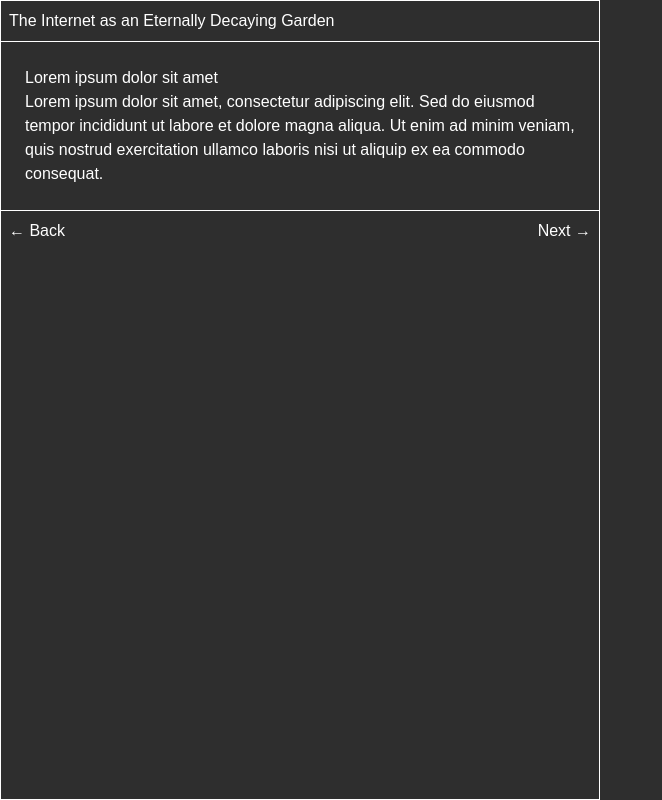
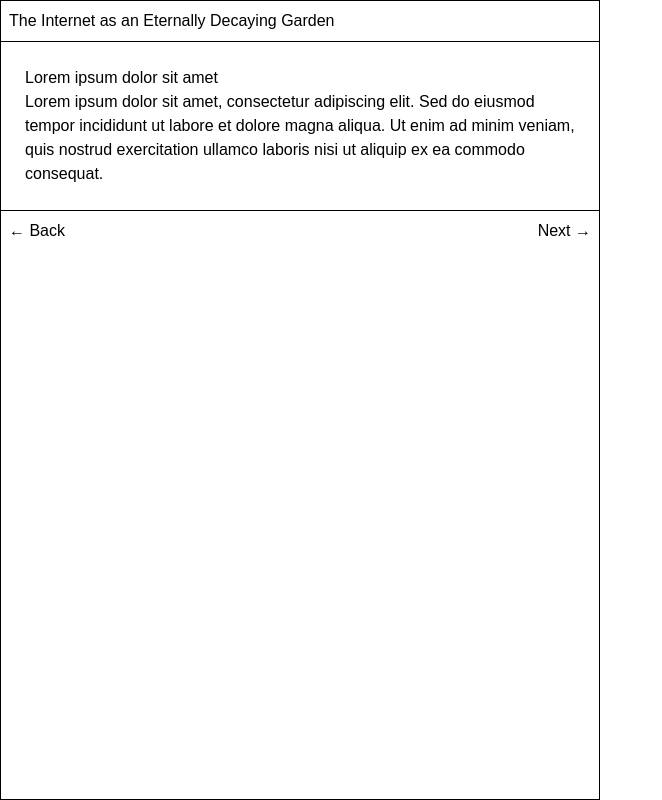
Before and after one commit to spoonmilk/eternally-decaying-garden, a Next.js app: page / in a window 1280 px wide. Shown: the whole page, without its empty margins (0-662 px from the left). Built offline with nearby package versions, Linux system fonts and the light colour scheme; a web font is replaced by a local one.

Commit message:
feat: add light mode colors

```diff
--- a/src/app/globals.css
+++ b/src/app/globals.css
@@ -1,12 +1,12 @@
 @import "tailwindcss";
 
 :root {
-  --foreground: #2e2e2e;
-  --background: #262626;
-  --text-primary: #ffffff;
-  --text-secondary: #cccccc;
-  --stroke: #595959;
-  --button: #404040;
+  --foreground: #ffffff;
+  --background: #f2f2f2;
+  --text-primary: #000000;
+  --text-secondary: #666666;
+  --stroke: #d9d9d9;
+  --button: #ffffff;
 }
 
 @media (prefers-color-scheme: dark) {
```
